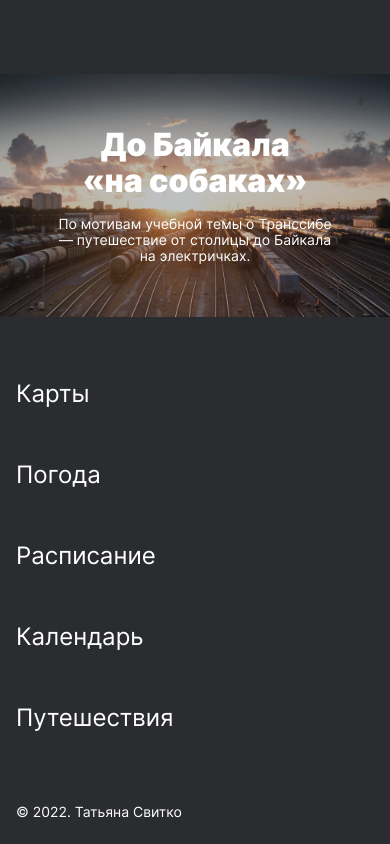
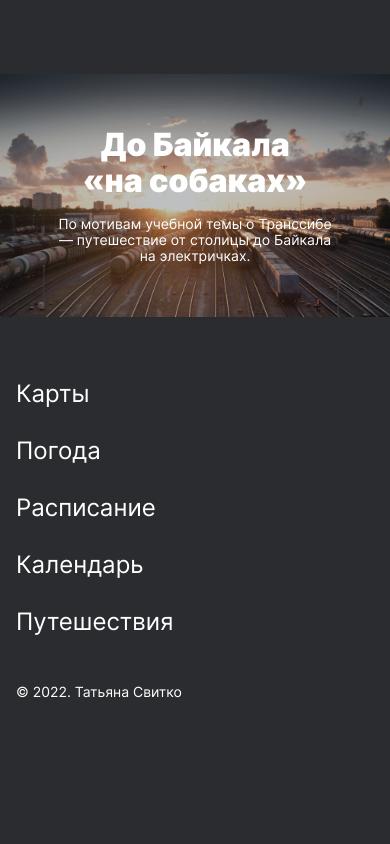
Before and after one commit to newcomer100/russian-travel, a plain HTML site: page index.html in a window 390 px wide. Shown: the part 9662-10506 px from the top of the page. After the commit the page ends 10386 px from the top, so only its background shows below. Drawn offline with Linux system fonts and the light colour scheme.

Commit message:
футер2

```diff
--- a/blocks/footer/__copyright/footer__copyright.css
+++ b/blocks/footer/__copyright/footer__copyright.css
@@ -12,9 +12,3 @@
     padding-top: 48px;
   }
 }
-
-@media screen and (max-width: 500px) {
-  .footer__link {
-    padding-bottom: 24px;
-  }
-}
```
